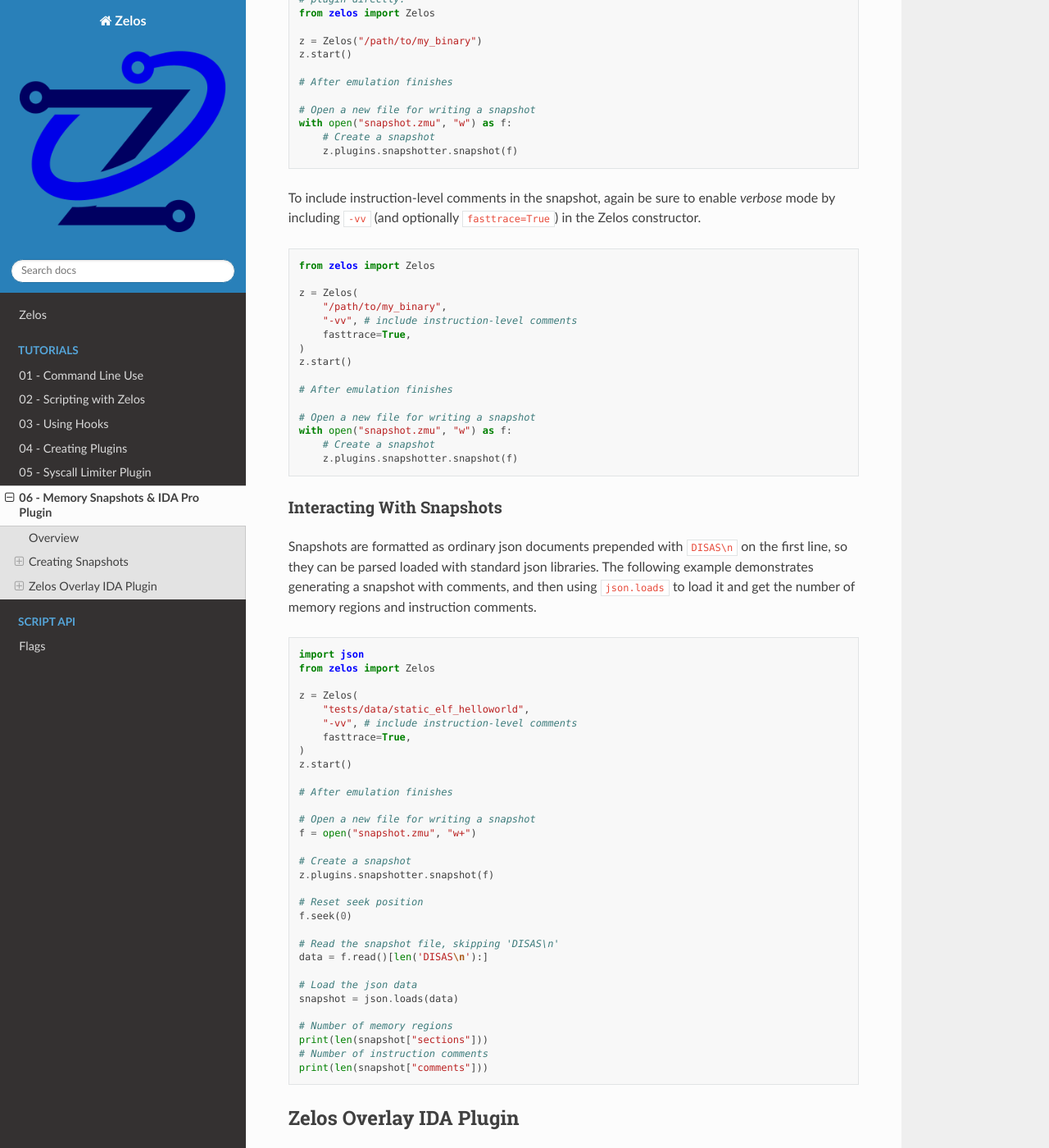
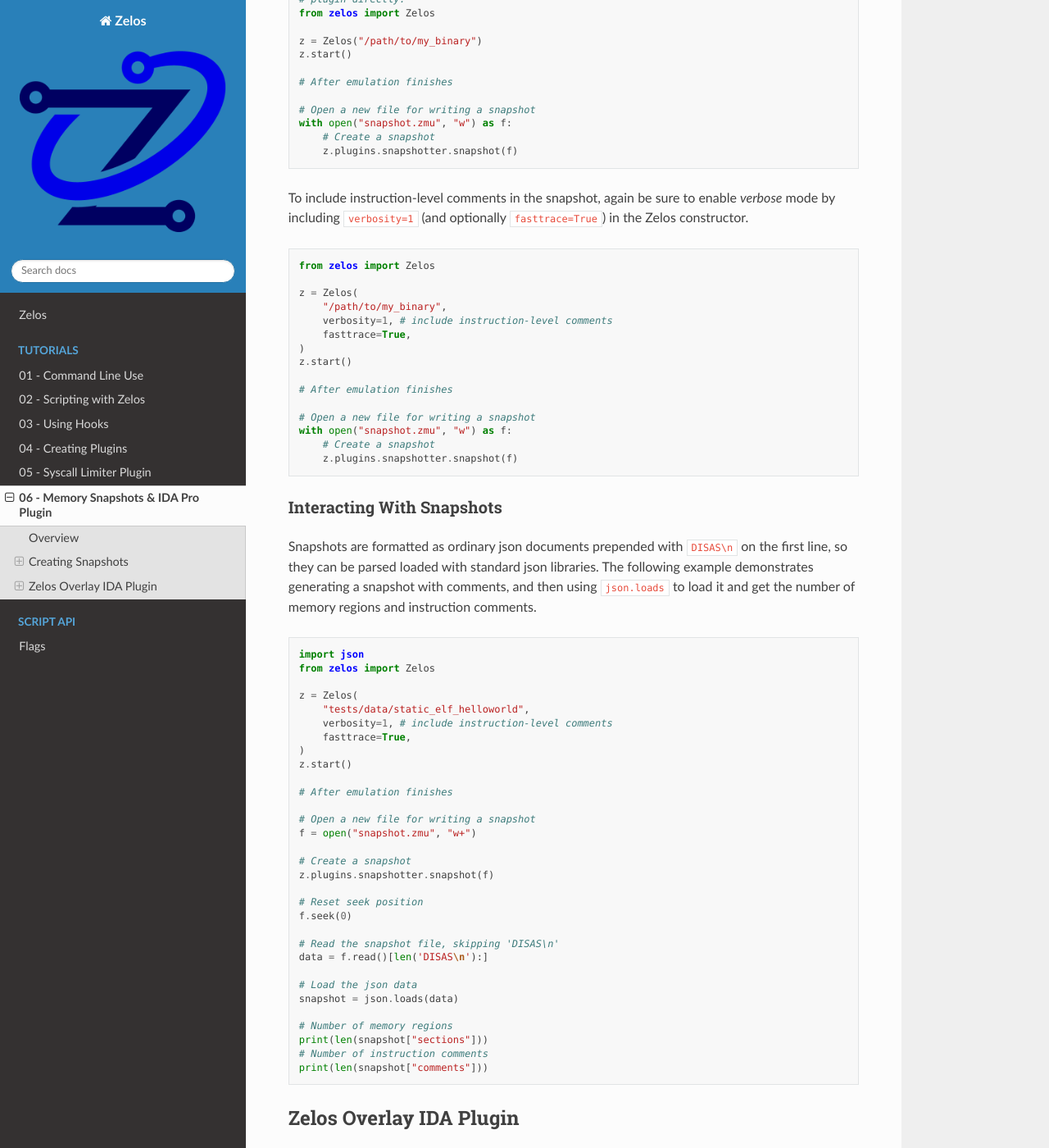
Before and after one commit to zeropointdynamics/zelos, a Sphinx documentation site: the page built from docs/tutorials/06_snapshot_overlay.md, in a window 1280 px wide and 1400 px high, scrolled down 1175 px. Shown: the whole window at 82% size. Built offline with Sphinx 7.4.7 and the Read the Docs theme 2.0.0, drawn with Linux system fonts in a browser that asks for light colours; pages that are not in the unit, such as notebooks, are missing from menus.

Commit message:
Update snapshot docs to use verbosity=1 instead of -vv

````diff
--- a/docs/tutorials/06_snapshot_overlay.md
+++ b/docs/tutorials/06_snapshot_overlay.md
@@ -48,14 +48,14 @@
     z.plugins.snapshotter.snapshot(f)
 ```
 
-To include instruction-level comments in the snapshot, again be sure to enable _verbose_ mode by including `-vv` (and optionally `fasttrace=True`) in the Zelos constructor.
+To include instruction-level comments in the snapshot, again be sure to enable _verbose_ mode by including `verbosity=1` (and optionally `fasttrace=True`) in the Zelos constructor.
 
 ```python
 from zelos import Zelos
 
 z = Zelos(
     "/path/to/my_binary",
-    "-vv", # include instruction-level comments
+    verbosity=1, # include instruction-level comments
     fasttrace=True,
 )
 z.start()
@@ -78,7 +78,7 @@
 
 z = Zelos(
     "tests/data/static_elf_helloworld",
-    "-vv", # include instruction-level comments
+    verbosity=1, # include instruction-level comments
     fasttrace=True,
 )
 z.start()
@@ -135,7 +135,7 @@
 
 z = Zelos(
     "static_elf_helloworld",
-    "-vv", # include instruction-level comments
+    verbosity=1, # include instruction-level comments
     fasttrace=True,
 )
 z.start()
````
